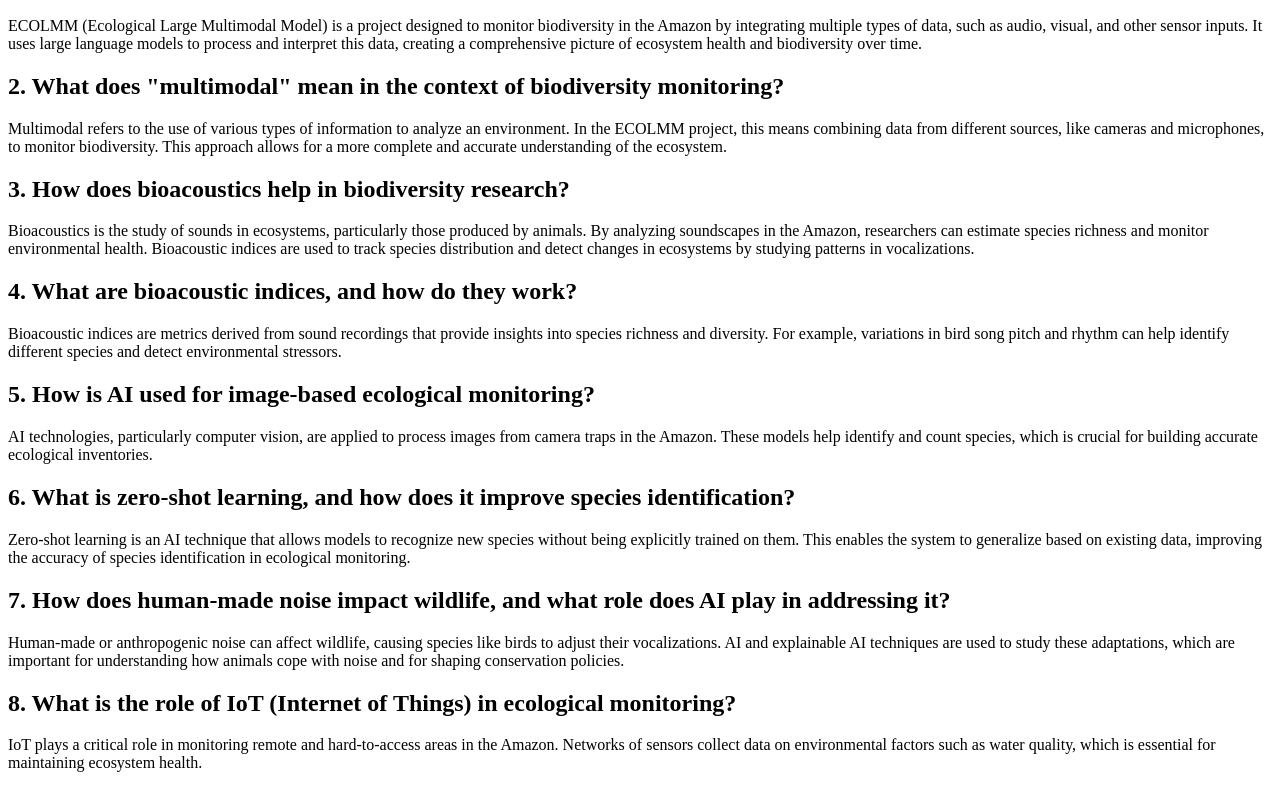
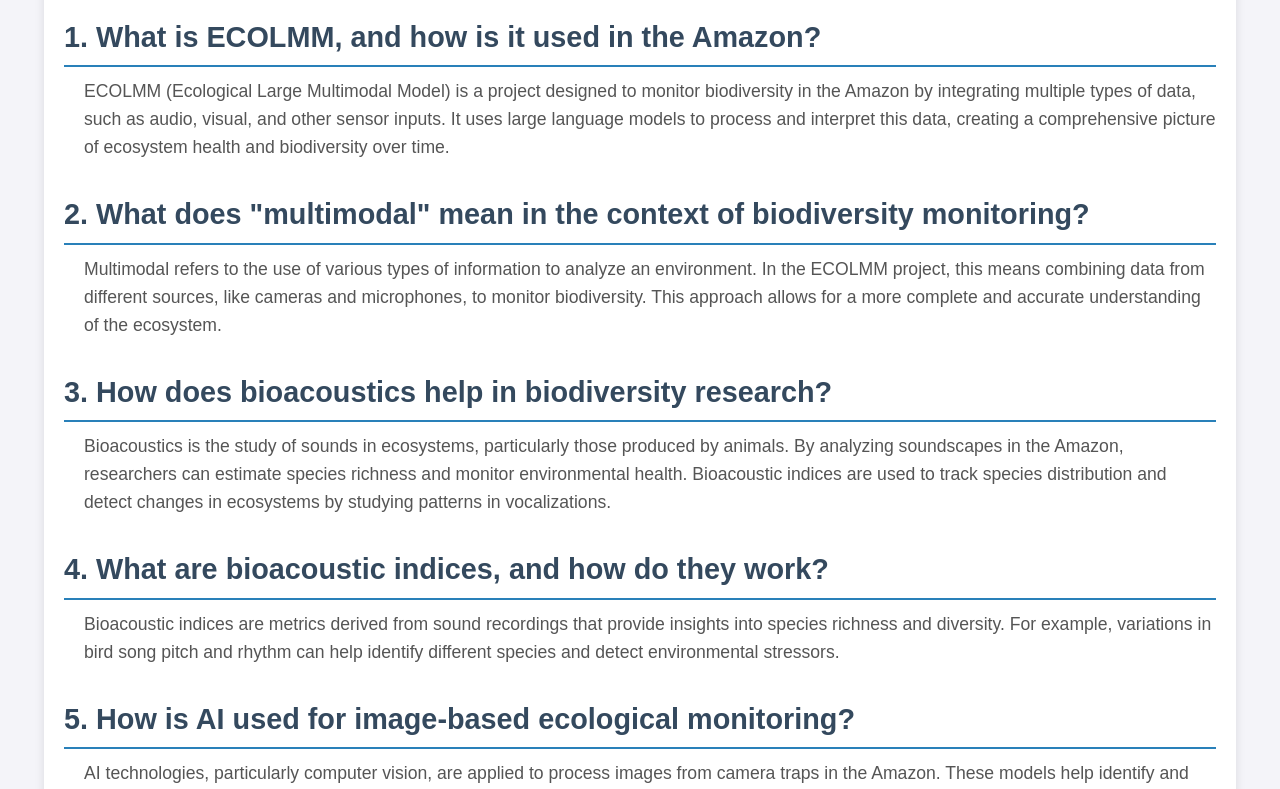
Before and after one commit to lapiam/lapiam.github.io, a plain HTML site: page index.html in a window 1280 px wide. Shown: the part 110-899 px from the top of the page. Drawn offline with Linux system fonts and the light colour scheme.

Commit message:
Update index.html

```diff
--- a/index.html
+++ b/index.html
@@ -4,40 +4,128 @@
     <meta charset="UTF-8">
     <meta name="viewport" content="width=device-width, initial-scale=1.0">
     <title>FAQ - AI and Biodiversity Monitoring in the Amazon Rainforest</title>
+    <style>
+        body {
+            font-family: 'Arial', sans-serif;
+            line-height: 1.6;
+            margin: 0;
+            padding: 0;
+            background-color: #f4f4f9;
+        }
+
+        h1 {
+            text-align: center;
+            color: #2c3e50;
+            margin: 20px 0;
+            font-size: 2.5em;
+        }
+
+        h2 {
+            color: #34495e;
+            margin: 20px 0 10px;
+            font-size: 1.8em;
+            border-bottom: 2px solid #2980b9;
+            padding-bottom: 5px;
+        }
+
+        p {
+            color: #555;
+            font-size: 1.1em;
+            margin: 10px 0;
+        }
+
+        .container {
+            width: 90%;
+            max-width: 1200px;
+            margin: 0 auto;
+            padding: 20px;
+            background-color: #fff;
+            box-shadow: 0 2px 10px rgba(0,0,0,0.1);
+        }
+
+        .faq-section {
+            margin-bottom: 30px;
+        }
+
+        .faq-section p {
+            margin-left: 20px;
+        }
+
+        @media (max-width: 768px) {
+            h1 {
+                font-size: 2em;
+            }
+
+            h2 {
+                font-size: 1.5em;
+            }
+
+            p {
+                font-size: 1em;
+            }
+
+            .container {
+                width: 100%;
+                padding: 10px;
+            }
+        }
+    </style>
 </head>
 <body>
 
+<div class="container">
     <h1>Frequently Asked Questions (FAQ)</h1>
 
+    <div class="faq-section">
         <h2>1. What is ECOLMM, and how is it used in the Amazon?</h2>
         <p>ECOLMM (Ecological Large Multimodal Model) is a project designed to monitor biodiversity in the Amazon by integrating multiple types of data, such as audio, visual, and other sensor inputs. It uses large language models to process and interpret this data, creating a comprehensive picture of ecosystem health and biodiversity over time.</p>
+    </div>
 
+    <div class="faq-section">
         <h2>2. What does "multimodal" mean in the context of biodiversity monitoring?</h2>
         <p>Multimodal refers to the use of various types of information to analyze an environment. In the ECOLMM project, this means combining data from different sources, like cameras and microphones, to monitor biodiversity. This approach allows for a more complete and accurate understanding of the ecosystem.</p>
+    </div>
 
+    <div class="faq-section">
         <h2>3. How does bioacoustics help in biodiversity research?</h2>
         <p>Bioacoustics is the study of sounds in ecosystems, particularly those produced by animals. By analyzing soundscapes in the Amazon, researchers can estimate species richness and monitor environmental health. Bioacoustic indices are used to track species distribution and detect changes in ecosystems by studying patterns in vocalizations.</p>
+    </div>
 
+    <div class="faq-section">
         <h2>4. What are bioacoustic indices, and how do they work?</h2>
         <p>Bioacoustic indices are metrics derived from sound recordings that provide insights into species richness and diversity. For example, variations in bird song pitch and rhythm can help identify different species and detect environmental stressors.</p>
+    </div>
 
+    <div class="faq-section">
         <h2>5. How is AI used for image-based ecological monitoring?</h2>
         <p>AI technologies, particularly computer vision, are applied to process images from camera traps in the Amazon. These models help identify and count species, which is crucial for building accurate ecological inventories.</p>
+    </div>
 
+    <div class="faq-section">
         <h2>6. What is zero-shot learning, and how does it improve species identification?</h2>
         <p>Zero-shot learning is an AI technique that allows models to recognize new species without being explicitly trained on them. This enables the system to generalize based on existing data, improving the accuracy of species identification in ecological monitoring.</p>
+    </div>
 
+    <div class="faq-section">
         <h2>7. How does human-made noise impact wildlife, and what role does AI play in addressing it?</h2>
         <p>Human-made or anthropogenic noise can affect wildlife, causing species like birds to adjust their vocalizations. AI and explainable AI techniques are used to study these adaptations, which are important for understanding how animals cope with noise and for shaping conservation policies.</p>
+    </div>
 
+    <div class="faq-section">
         <h2>8. What is the role of IoT (Internet of Things) in ecological monitoring?</h2>
         <p>IoT plays a critical role in monitoring remote and hard-to-access areas in the Amazon. Networks of sensors collect data on environmental factors such as water quality, which is essential for maintaining ecosystem health.</p>
+    </div>
 
+    <div class="faq-section">
         <h2>9. How do large multimodal models (LMMs) advance ecological research in the Amazon?</h2>
         <p>LMMs enhance ecological research by integrating diverse data types, including audio, visual, and text data. These models provide holistic insights into ecological patterns and are being developed as user-friendly tools for researchers and policymakers.</p>
+    </div>
 
+    <div class="faq-section">
         <h2>10. What are the key takeaways from AI research in the Amazon?</h2>
         <p>AI is revolutionizing how biodiversity is monitored and understood in the Amazon. Innovations in computing, from acoustic indices to IoT sensors, are essential for addressing environmental challenges. Integrating diverse data types through advanced AI models offers new opportunities for conservation and restoration efforts.</p>
+    </div>
+</div>
 
 </body>
 </html>
```
Lines whose indentation alone changed are shown as unchanged.
